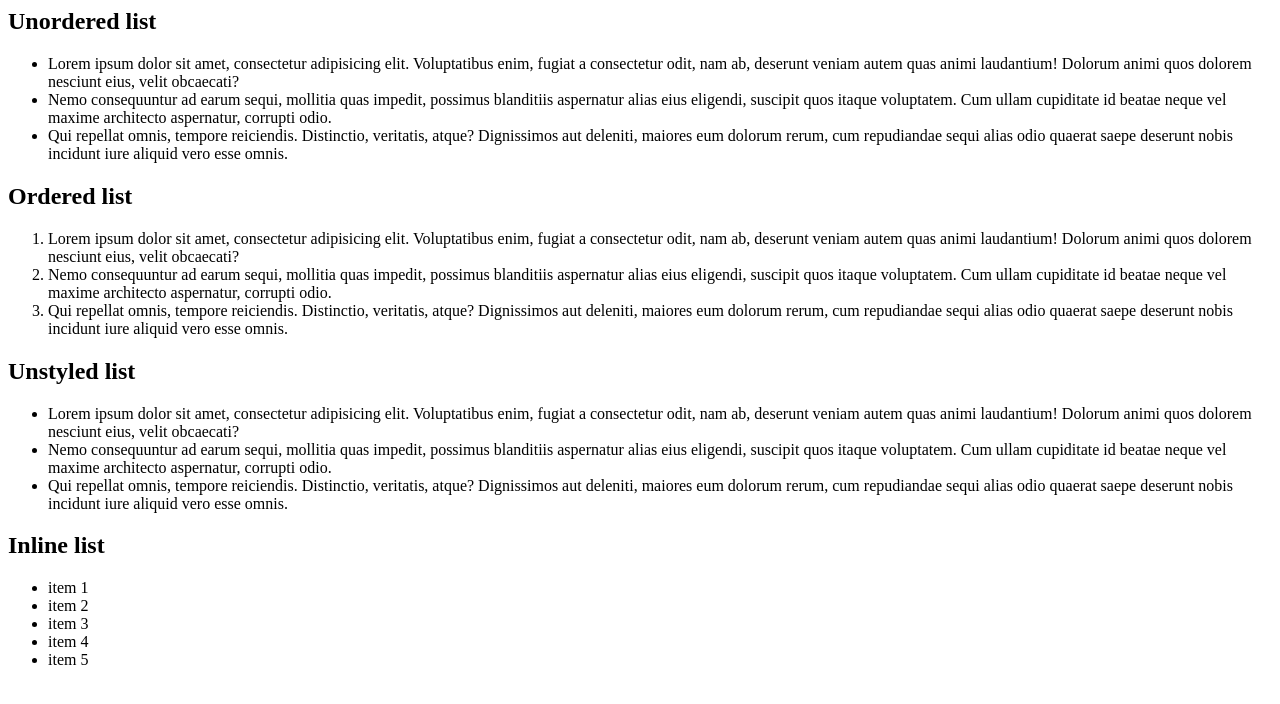
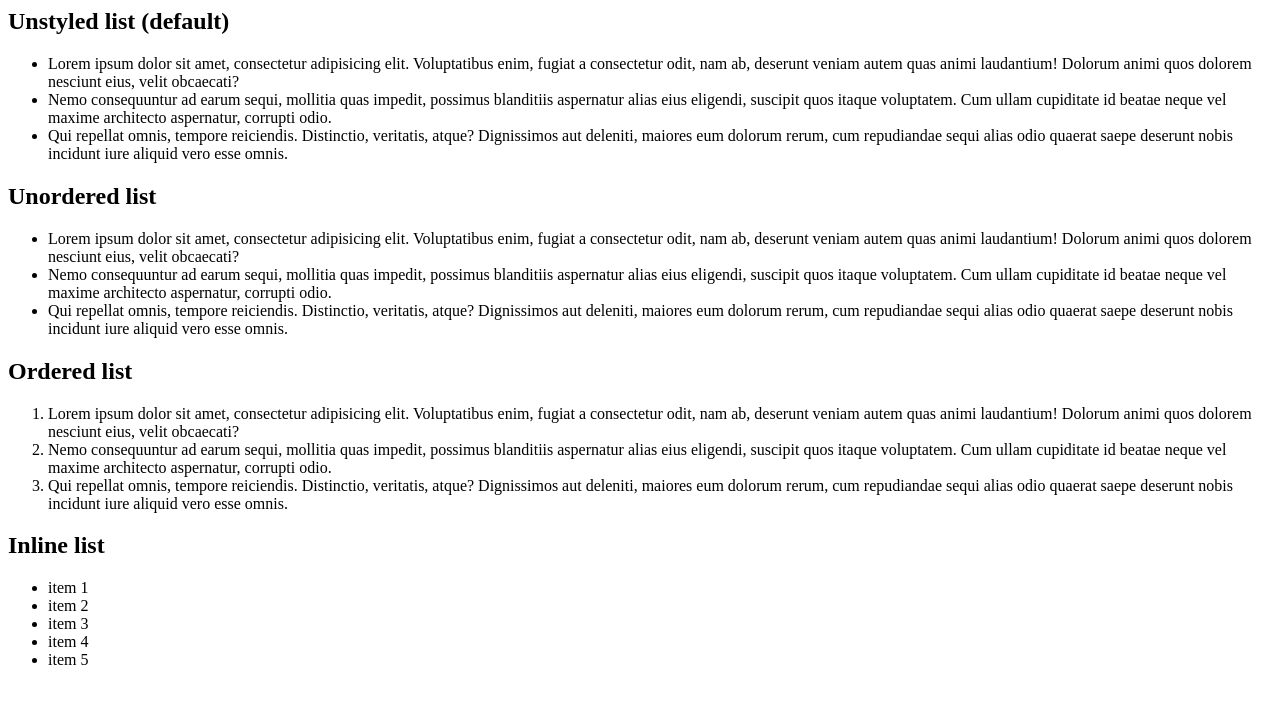
Before and after one commit to engageinteractive/core, a PHP site: page /styleguide/components/core/lists.php in a window 1280 px wide. Shown: the top 704 px of the page. Run offline with PHP 8.4, Linux system fonts and the light colour scheme.

Commit message:
List defaults.

```diff
--- a/public/styleguide/components/core/lists.php
+++ b/public/styleguide/components/core/lists.php
@@ -1,26 +1,26 @@
-<h2 class="h4">Unordered list</h2>
+<h2 class="h4">Unstyled list (default)</h2>
 <ul>
 	<li>Lorem ipsum dolor sit amet, consectetur adipisicing elit. Voluptatibus enim, fugiat a consectetur odit, nam ab, deserunt veniam autem quas animi laudantium! Dolorum animi quos dolorem nesciunt eius, velit obcaecati?</li>
 	<li>Nemo consequuntur ad earum sequi, mollitia quas impedit, possimus blanditiis aspernatur alias eius eligendi, suscipit quos itaque voluptatem. Cum ullam cupiditate id beatae neque vel maxime architecto aspernatur, corrupti odio.</li>
 	<li>Qui repellat omnis, tempore reiciendis. Distinctio, veritatis, atque? Dignissimos aut deleniti, maiores eum dolorum rerum, cum repudiandae sequi alias odio quaerat saepe deserunt nobis incidunt iure aliquid vero esse omnis.</li>
 </ul>
 
+<h2 class="h4">Unordered list</h2>
+<ul class="ul">
+	<li>Lorem ipsum dolor sit amet, consectetur adipisicing elit. Voluptatibus enim, fugiat a consectetur odit, nam ab, deserunt veniam autem quas animi laudantium! Dolorum animi quos dolorem nesciunt eius, velit obcaecati?</li>
+	<li>Nemo consequuntur ad earum sequi, mollitia quas impedit, possimus blanditiis aspernatur alias eius eligendi, suscipit quos itaque voluptatem. Cum ullam cupiditate id beatae neque vel maxime architecto aspernatur, corrupti odio.</li>
+	<li>Qui repellat omnis, tempore reiciendis. Distinctio, veritatis, atque? Dignissimos aut deleniti, maiores eum dolorum rerum, cum repudiandae sequi alias odio quaerat saepe deserunt nobis incidunt iure aliquid vero esse omnis.</li>
+</ul>
+
 <h2 class="h4">Ordered list</h2>
-<ol>
+<ol class="ol">
 	<li>Lorem ipsum dolor sit amet, consectetur adipisicing elit. Voluptatibus enim, fugiat a consectetur odit, nam ab, deserunt veniam autem quas animi laudantium! Dolorum animi quos dolorem nesciunt eius, velit obcaecati?</li>
 	<li>Nemo consequuntur ad earum sequi, mollitia quas impedit, possimus blanditiis aspernatur alias eius eligendi, suscipit quos itaque voluptatem. Cum ullam cupiditate id beatae neque vel maxime architecto aspernatur, corrupti odio.</li>
 	<li>Qui repellat omnis, tempore reiciendis. Distinctio, veritatis, atque? Dignissimos aut deleniti, maiores eum dolorum rerum, cum repudiandae sequi alias odio quaerat saepe deserunt nobis incidunt iure aliquid vero esse omnis.</li>
 </ol>
 
-<h2 class="h4">Unstyled list</h2>
-<ul class="list-unstyled">
-	<li>Lorem ipsum dolor sit amet, consectetur adipisicing elit. Voluptatibus enim, fugiat a consectetur odit, nam ab, deserunt veniam autem quas animi laudantium! Dolorum animi quos dolorem nesciunt eius, velit obcaecati?</li>
-	<li>Nemo consequuntur ad earum sequi, mollitia quas impedit, possimus blanditiis aspernatur alias eius eligendi, suscipit quos itaque voluptatem. Cum ullam cupiditate id beatae neque vel maxime architecto aspernatur, corrupti odio.</li>
-	<li>Qui repellat omnis, tempore reiciendis. Distinctio, veritatis, atque? Dignissimos aut deleniti, maiores eum dolorum rerum, cum repudiandae sequi alias odio quaerat saepe deserunt nobis incidunt iure aliquid vero esse omnis.</li>
-</ul>
-
 <h2 class="h4">Inline list</h2>
-<ul class="list-inline">
+<ul class="inline-children">
 	<li>item 1</li>
 	<li>item 2</li>
 	<li>item 3</li>
--- a/src/scss/_import.scss
+++ b/src/scss/_import.scss
@@ -31,7 +31,6 @@
 @import 'core/hr';
 @import 'core/icon';
 @import 'core/img';
-@import 'core/list';
 @import 'core/logo';
 @import 'core/table';
 
@@ -43,6 +42,7 @@
 @import 'module/container';
 @import 'module/copy';
 @import 'module/form';
+@import 'module/inline-children';
 @import 'module/media';
 @import 'module/pagination';
 @import 'module/table-responsive-collapse';
--- /dev/null
+++ b/src/scss/module/_inline-children.scss
@@ -0,0 +1,5 @@
+.inline-children {
+	> * {
+		display: inline-block;
+	}
+}
--- a/src/scss/utility/_styleguide.scss
+++ b/src/scss/utility/_styleguide.scss
@@ -139,13 +139,11 @@
 .sg-colour-scheme {
 	$colour-size: 10rem;
 	@include cf;
-	@include unlist;
 
 	li {
 		@include colours('&:before', $chain: '&.');
 		@include content-margins;
-		@include push--top($spacing-unit / 1.2);
-		@include flush--bottom;
+		@include push--top($spacing-unit--small);
 		line-height: $colour-size;
 		padding-left: $colour-size + 1.5rem;
 		position: relative;
--- a/src/scss/utility/grid/_block-grid.scss
+++ b/src/scss/utility/grid/_block-grid.scss
@@ -6,7 +6,6 @@
 
 @mixin block-grid {
 	@include cf;
-	@include unlist;
 
 	> * {
 		display: block;
```
Also changed, not shown: src/scss/core/_list.scss (deleted, +0 -12 lines), src/scss/core/_typography.scss (+22 -0 lines).
